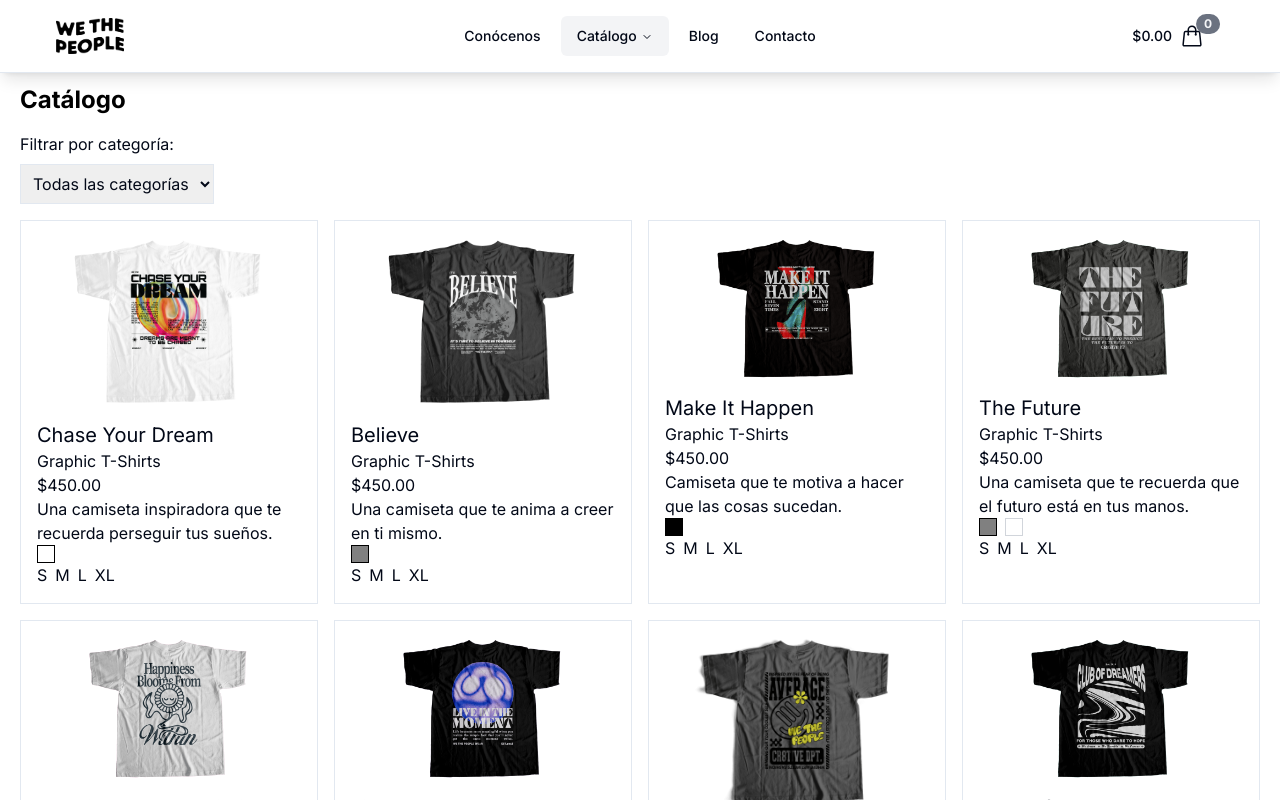
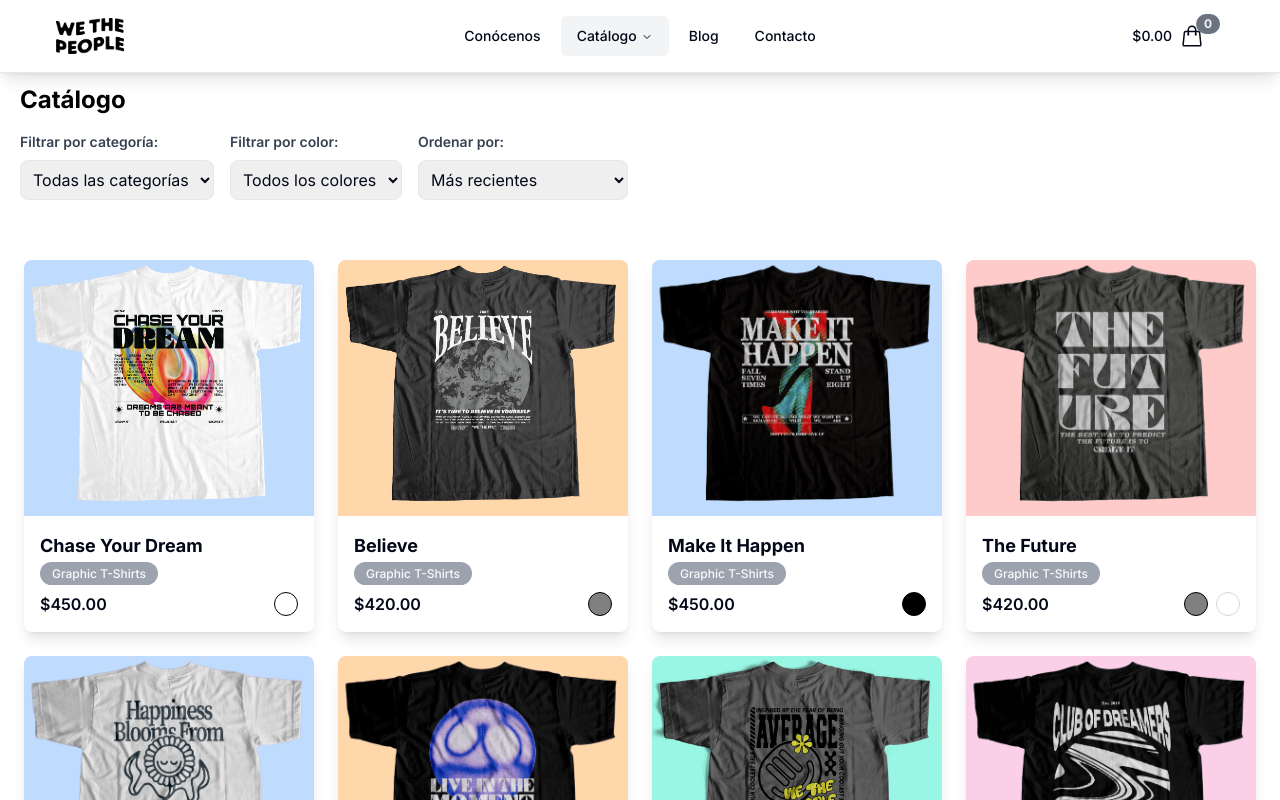
Before and after one commit to wethepeople-dev/wethepeoplewear, a Next.js app: page /catalogo in a window 1280 px wide. Shown: the top 800 px of the page. Built offline with nearby package versions, Linux system fonts and the light colour scheme.

Commit message:
product card style and filters

```diff
--- a/app/catalogo/page.tsx
+++ b/app/catalogo/page.tsx
@@ -4,15 +4,39 @@ import React, { useState } from 'react';
 import Navbar from "@/components/Navbar";
 import { productos } from '../data/productos';
 import { categorias } from '../data/categorias';
+import Link from 'next/link';
+
+// Definir una lista de colores
+const backgroundColors = [
+    'bg-red-200', 'bg-green-200', 'bg-blue-200', 'bg-yellow-200', 'bg-purple-200',
+    'bg-pink-200', 'bg-indigo-200', 'bg-teal-200', 'bg-orange-200', 'bg-lime-200'
+];
 
 export default function Catalogo() {
     const [selectedCategory, setSelectedCategory] = useState<number | null>(null);
+    const [selectedColor, setSelectedColor] = useState<string | null>(null);
+    const [sortOrder, setSortOrder] = useState<string>('recent');
 
-    const filteredProducts = selectedCategory
-        ? productos.filter((producto) => producto.categoriaId === selectedCategory)
-        : productos;
+    const filteredProducts = productos
+        .filter(producto => selectedCategory ? producto.categoriaId === selectedCategory : true)
+        .filter(producto => selectedColor ? producto.colores.includes(selectedColor) : true);
 
-    const sortedProducts = filteredProducts.sort((a, b) => new Date(b.releaseDate).getTime() - new Date(a.releaseDate).getTime());
+    const sortedProducts = filteredProducts.sort((a, b) => {
+        if (sortOrder === 'recent') {
+            return new Date(b.releaseDate).getTime() - new Date(a.releaseDate).getTime();
+        }
+        if (sortOrder === 'price-asc') {
+            const aPrice = a.variaciones.reduce((min, v) => v.precio < min ? v.precio : min, Infinity);
+            const bPrice = b.variaciones.reduce((min, v) => v.precio < min ? v.precio : min, Infinity);
+            return aPrice - bPrice;
+        }
+        if (sortOrder === 'price-desc') {
+            const aPrice = a.variaciones.reduce((max, v) => v.precio > max ? v.precio : max, -Infinity);
+            const bPrice = b.variaciones.reduce((max, v) => v.precio > max ? v.precio : max, -Infinity);
+            return bPrice - aPrice;
+        }
+        return 0;
+    });
 
     const [selectedColors, setSelectedColors] = useState<{ [key: number]: string }>({});
 
@@ -22,6 +46,9 @@ export default function Catalogo() {
             [productId]: color
         }));
     };
+
+    // Obtener un color de fondo aleatorio
+    const getRandomColor = () => backgroundColors[Math.floor(Math.random() * backgroundColors.length)];
 
     return (
         <main className="flex min-h-screen flex-col">
@@ -33,13 +60,14 @@ export default function Catalogo() {
             <section className="p-5 mt-16">
                 <h1 className="text-black text-2xl font-bold mb-4">Catálogo</h1>
 
-                {/* FILTER BY CATEGORY */}
-                <div className="mb-4">
-                    <label htmlFor="category" className="block mb-2">Filtrar por categoría:</label>
+                {/* FILTERS */}
+                <div className="flex flex-wrap gap-4 mb-4">
+                    <div>
+                        <label htmlFor="category" className="block mb-2 text-sm font-semibold text-gray-700">Filtrar por categoría:</label>
                         <select
                             id="category"
                             onChange={(e) => setSelectedCategory(Number(e.target.value) || null)}
-                        className="border p-2"
+                            className="border p-2 rounded-lg text-md"
                         >
                             <option value="">Todas las categorías</option>
                             {categorias.map((categoria) => (
@@ -48,37 +76,77 @@ export default function Catalogo() {
                         </select>
                     </div>
 
-                {/* PRODUCTS GRID */}
-                <div className="grid grid-cols-1 sm:grid-cols-2 md:grid-cols-3 lg:grid-cols-4 gap-4">
+                    <div>
+                        <label htmlFor="color" className="block mb-2 text-sm font-semibold text-gray-700">Filtrar por color:</label>
+                        <select
+                            id="color"
+                            onChange={(e) => setSelectedColor(e.target.value || null)}
+                            className="border p-2 rounded-lg text-md"
+                        >
+                            <option value="">Todos los colores</option>
+                            <option value="Negro">Negro</option>
+                            <option value="Gris">Gris</option>
+                            <option value="Blanco">Blanco</option>
+                        </select>
+                    </div>
+
+                    <div>
+                        <label htmlFor="sort" className="block mb-2 text-sm font-semibold text-gray-700">Ordenar por:</label>
+                        <select
+                            id="sort"
+                            onChange={(e) => setSortOrder(e.target.value)}
+                            className="border p-2 rounded-lg text-md"
+                        >
+                            <option value="recent">Más recientes</option>
+                            <option value="price-asc">Precio: Menor a Mayor</option>
+                            <option value="price-desc">Precio: Mayor a Menor</option>
+                        </select>
+                    </div>
+                </div>
+            </section>
+
+            <section className="grid grid-cols-1 gap-6 p-4 md:grid-cols-2 lg:grid-cols-3 xl:grid-cols-4 md:p-6">
+
                 {sortedProducts.map((producto) => {
                     const selectedColor = selectedColors[producto.id] || producto.colores[0];
+                    const randomBgColor = getRandomColor();
                     return (
-                            <div key={producto.id} className="border p-4">
-                                <img src={producto.fotos[selectedColor][0]} alt={`${producto.nombre} - ${selectedColor}`} className="mb-2" />
-                                <h2 className="text-xl">{producto.nombre}</h2>
-                                <p>{producto.categoriaNombre}</p>
-                                <p>${producto.variaciones.find(variacion => variacion.color === selectedColor)?.precio.toFixed(2)}</p>
-                                <p>{producto.descripcion}</p>
-                                <div className="flex space-x-2">
+                        <div key={producto.id} className="relative overflow-hidden rounded-lg bg-background shadow-lg transition-transform duration-300 ease-in-out hover:shadow-xl hover:-translate-y-2">
+                            <Link href="#" prefetch={false}>
+                                <span className="sr-only">View</span>
+                                <img src={producto.fotos[selectedColor][0]} alt={`${producto.nombre} - ${selectedColor}`} width={500} height={400} className={`object-cover w-full h-64 ${randomBgColor}`} />
+                            </Link>
+                            <div className="p-4">
+                                <h3 className="text-lg font-bold">{producto.nombre}</h3>
+                                <div className="mb-2">
+                                    <span className="rounded-full bg-gray-400 px-3 py-1 text-xs font-medium text-primary-foreground">
+                                        {producto.categoriaNombre}
+                                    </span>
+                                </div>
+                                <div className="flex items-center justify-between">
+                                    <p className="text-base font-semibold">${producto.variaciones.find(variacion => variacion.color === selectedColor)?.precio.toFixed(2)}</p>
+                                    <div className="flex items-center gap-2">
                                         {producto.colores.map((color) => (
                                             <button
                                                 key={color}
                                                 onClick={() => handleColorChange(producto.id, color)}
-                                            className={`p-2 border ${selectedColor === color ? 'border-black' : 'border-gray-300'}`}
+                                                className={`h-6 w-6 rounded-full border ${selectedColor === color ? 'border-black' : 'border-gray-300'}`}
                                                 style={{ backgroundColor: color.toLowerCase() === 'negro' ? 'black' : color.toLowerCase() === 'gris' ? 'gray' : color.toLowerCase() === 'blanco' ? 'white' : '' }}
                                                 aria-label={color}
                                             />
                                         ))}
                                     </div>
-                                <div>
+                                </div>
+                                {/* <div>
                                     {producto.variaciones.find(variacion => variacion.color === selectedColor)?.tallas.map((talla) => (
                                         <span key={talla} className="mr-2">{talla}</span>
                                     ))}
+                                </div> */}
                             </div>
                         </div>
                     );
                 })}
-                </div>
+
             </section>
         </main>
     );
--- a/app/data/productos.ts
+++ b/app/data/productos.ts
@@ -46,9 +46,9 @@ export const productos: Producto[] = [
         descripcion: "Una camiseta que te anima a creer en ti mismo.",
         colores: ["Gris"],
         variaciones: [
-            // { color: "Negro", precio: 450, tallas: ["S", "M", "L", "XL"] },
-            { color: "Gris", precio: 450, tallas: ["S", "M", "L", "XL"] },
-            // { color: "Blanco", precio: 450, tallas: ["S", "M", "L", "XL"] },
+            // { color: "Negro", precio: 420, tallas: ["S", "M", "L", "XL"] },
+            { color: "Gris", precio: 420, tallas: ["S", "M", "L", "XL"] },
+            // { color: "Blanco", precio: 420, tallas: ["S", "M", "L", "XL"] },
         ],
         fotos: {
             // "Negro": ["https://example.com/images/believe-black-front.png", "https://example.com/images/believe-black-back.png"],
@@ -84,9 +84,9 @@ export const productos: Producto[] = [
         descripcion: "Una camiseta que te recuerda que el futuro está en tus manos.",
         colores: ["Gris", "Blanco"],
         variaciones: [
-            // { color: "Negro", precio: 450, tallas: ["S", "M", "L", "XL"] },
-            { color: "Gris", precio: 450, tallas: ["S", "M", "L", "XL"] },
-            { color: "Blanco", precio: 450, tallas: ["S", "M", "L", "XL"] },
+            // { color: "Negro", precio: 420, tallas: ["S", "M", "L", "XL"] },
+            { color: "Gris", precio: 420, tallas: ["S", "M", "L", "XL"] },
+            { color: "Blanco", precio: 420, tallas: ["S", "M", "L", "XL"] },
         ],
         fotos: {
             // "Negro": ["https://example.com/images/the-future-black-front.png", "https://example.com/images/the-future-black-back.png"],
@@ -103,9 +103,9 @@ export const productos: Producto[] = [
         descripcion: "Una camiseta que te recuerda que la felicidad viene desde dentro.",
         colores: ["Blanco"],
         variaciones: [
-            // { color: "Negro", precio: 450, tallas: ["S", "M", "L", "XL"] },
-            // { color: "Gris", precio: 450, tallas: ["S", "M", "L", "XL"] },
-            { color: "Blanco", precio: 450, tallas: ["S", "M", "L", "XL"] },
+            // { color: "Negro", precio: 400, tallas: ["S", "M", "L", "XL"] },
+            // { color: "Gris", precio: 400, tallas: ["S", "M", "L", "XL"] },
+            { color: "Blanco", precio: 400, tallas: ["S", "M", "L", "XL"] },
         ],
         fotos: {
             // "Negro": ["https://example.com/images/happiness-from-within-black-front.png", "https://example.com/images/happiness-from-within-black-back.png"],
@@ -141,9 +141,9 @@ export const productos: Producto[] = [
         descripcion: "Una camiseta que te inspira a sobresalir y evitar la mediocridad.",
         colores: ["Gris", "Blanco"],
         variaciones: [
-            // { color: "Negro", precio: 450, tallas: ["S", "M", "L", "XL"] },
-            { color: "Gris", precio: 450, tallas: ["S", "M", "L", "XL"] },
-            { color: "Blanco", precio: 450, tallas: ["S", "M", "L", "XL"] },
+            // { color: "Negro", precio: 400, tallas: ["S", "M", "L", "XL"] },
+            { color: "Gris", precio: 400, tallas: ["S", "M", "L", "XL"] },
+            { color: "Blanco", precio: 400, tallas: ["S", "M", "L", "XL"] },
         ],
         fotos: {
             // "Negro": ["https://example.com/images/fear-of-being-average-black-front.png", "https://example.com/images/fear-of-being-average-black-back.png"],
@@ -160,9 +160,9 @@ export const productos: Producto[] = [
         descripcion: "Camiseta para aquellos que sueñan en grande.",
         colores: ["Negro", "Blanco"],
         variaciones: [
-            { color: "Negro", precio: 450, tallas: ["S", "M", "L", "XL"] },
-            // { color: "Gris", precio: 450, tallas: ["S", "M", "L", "XL"] },
-            { color: "Blanco", precio: 450, tallas: ["S", "M", "L", "XL"] },
+            { color: "Negro", precio: 400, tallas: ["S", "M", "L", "XL"] },
+            // { color: "Gris", precio: 400, tallas: ["S", "M", "L", "XL"] },
+            { color: "Blanco", precio: 400, tallas: ["S", "M", "L", "XL"] },
         ],
         fotos: {
             "Negro": ["/camisas/clubofdreamers_negra_back.png", "/camisas/clubofdreamers_negra_both.png"],
@@ -198,9 +198,9 @@ export const productos: Producto[] = [
         descripcion: "Una camiseta que celebra el arte en nuestras vidas.",
         colores: ["Negro"],
         variaciones: [
-            { color: "Negro", precio: 450, tallas: ["S", "M", "L", "XL"] },
-            // { color: "Gris", precio: 450, tallas: ["S", "M", "L", "XL"] },
-            // { color: "Blanco", precio: 450, tallas: ["S", "M", "L", "XL"] },
+            { color: "Negro", precio: 420, tallas: ["S", "M", "L", "XL"] },
+            // { color: "Gris", precio: 420, tallas: ["S", "M", "L", "XL"] },
+            // { color: "Blanco", precio: 420, tallas: ["S", "M", "L", "XL"] },
         ],
         fotos: {
             "Negro": ["/camisas/artinourlives_negra_back.png", "/camisas/artinourlives_negra_both.png"],
@@ -236,9 +236,9 @@ export const productos: Producto[] = [
         descripcion: "Una camiseta que te motiva a soñar en grande.",
         colores: ["Blanco"],
         variaciones: [
-            // { color: "Negro", precio: 450, tallas: ["S", "M", "L", "XL"] },
-            // { color: "Gris", precio: 450, tallas: ["S", "M", "L", "XL"] },
-            { color: "Blanco", precio: 450, tallas: ["S", "M", "L", "XL"] },
+            // { color: "Negro", precio: 400, tallas: ["S", "M", "L", "XL"] },
+            // { color: "Gris", precio: 400, tallas: ["S", "M", "L", "XL"] },
+            { color: "Blanco", precio: 400, tallas: ["S", "M", "L", "XL"] },
         ],
         fotos: {
             // "Negro": ["https://example.com/images/dream-big-black-front.png", "https://example.com/images/dream-big-black-back.png"],
@@ -255,9 +255,9 @@ export const productos: Producto[] = [
         descripcion: "Camiseta que te recuerda buscar lo positivo en la vida.",
         colores: ["Negro", "Blanco"],
         variaciones: [
-            { color: "Negro", precio: 450, tallas: ["S", "M", "L", "XL"] },
-            // { color: "Gris", precio: 450, tallas: ["S", "M", "L", "XL"] },
-            { color: "Blanco", precio: 450, tallas: ["S", "M", "L", "XL"] },
+            { color: "Negro", precio: 420, tallas: ["S", "M", "L", "XL"] },
+            // { color: "Gris", precio: 420, tallas: ["S", "M", "L", "XL"] },
+            { color: "Blanco", precio: 420, tallas: ["S", "M", "L", "XL"] },
         ],
         fotos: {
             "Negro": ["/camisas/seekthepositive_negra_back.png", "/camisas/seekthepositive_negra_front.png", "/camisas/seekthepositive_negra_both.png"],
@@ -293,9 +293,9 @@ export const productos: Producto[] = [
         descripcion: "Camiseta inspiradora para aquellos que siguen sus sueños.",
         colores: ["Negro"],
         variaciones: [
-            { color: "Negro", precio: 450, tallas: ["S", "M", "L", "XL"] },
-            // { color: "Gris", precio: 450, tallas: ["S", "M", "L", "XL"] },
-            // { color: "Blanco", precio: 450, tallas: ["S", "M", "L", "XL"] },
+            { color: "Negro", precio: 400, tallas: ["S", "M", "L", "XL"] },
+            // { color: "Gris", precio: 400, tallas: ["S", "M", "L", "XL"] },
+            // { color: "Blanco", precio: 400, tallas: ["S", "M", "L", "XL"] },
         ],
         fotos: {
             "Negro": ["/camisas/comeonkid_negra_back.png", "/camisas/comeonkid_negra_both.png"],
--- a/app/globals.css
+++ b/app/globals.css
@@ -70,6 +70,7 @@
   * {
     @apply border-border;
   }
+
   body {
     @apply bg-background text-foreground;
   }
--- /dev/null
+++ b/components/ui/select.tsx
@@ -0,0 +1,160 @@
+"use client"
+
+import * as React from "react"
+import * as SelectPrimitive from "@radix-ui/react-select"
+import { Check, ChevronDown, ChevronUp } from "lucide-react"
+
+import { cn } from "@/lib/utils"
+
+const Select = SelectPrimitive.Root
+
+const SelectGroup = SelectPrimitive.Group
+
+const SelectValue = SelectPrimitive.Value
+
+const SelectTrigger = React.forwardRef<
+  React.ElementRef<typeof SelectPrimitive.Trigger>,
+  React.ComponentPropsWithoutRef<typeof SelectPrimitive.Trigger>
+>(({ className, children, ...props }, ref) => (
+  <SelectPrimitive.Trigger
+    ref={ref}
+    className={cn(
+      "flex h-10 w-full items-center justify-between rounded-md border border-input bg-background px-3 py-2 text-sm ring-offset-background placeholder:text-muted-foreground focus:outline-none focus:ring-2 focus:ring-ring focus:ring-offset-2 disabled:cursor-not-allowed disabled:opacity-50 [&>span]:line-clamp-1",
+      className
+    )}
+    {...props}
+  >
+    {children}
+    <SelectPrimitive.Icon asChild>
+      <ChevronDown className="h-4 w-4 opacity-50" />
+    </SelectPrimitive.Icon>
+  </SelectPrimitive.Trigger>
+))
+SelectTrigger.displayName = SelectPrimitive.Trigger.displayName
+
+const SelectScrollUpButton = React.forwardRef<
+  React.ElementRef<typeof SelectPrimitive.ScrollUpButton>,
+  React.ComponentPropsWithoutRef<typeof SelectPrimitive.ScrollUpButton>
+>(({ className, ...props }, ref) => (
+  <SelectPrimitive.ScrollUpButton
+    ref={ref}
+    className={cn(
+      "flex cursor-default items-center justify-center py-1",
+      className
+    )}
+    {...props}
+  >
+    <ChevronUp className="h-4 w-4" />
+  </SelectPrimitive.ScrollUpButton>
+))
+SelectScrollUpButton.displayName = SelectPrimitive.ScrollUpButton.displayName
+
+const SelectScrollDownButton = React.forwardRef<
+  React.ElementRef<typeof SelectPrimitive.ScrollDownButton>,
+  React.ComponentPropsWithoutRef<typeof SelectPrimitive.ScrollDownButton>
+>(({ className, ...props }, ref) => (
+  <SelectPrimitive.ScrollDownButton
+    ref={ref}
+    className={cn(
+      "flex cursor-default items-center justify-center py-1",
+      className
+    )}
+    {...props}
+  >
+    <ChevronDown className="h-4 w-4" />
+  </SelectPrimitive.ScrollDownButton>
+))
+SelectScrollDownButton.displayName =
+  SelectPrimitive.ScrollDownButton.displayName
+
+const SelectContent = React.forwardRef<
+  React.ElementRef<typeof SelectPrimitive.Content>,
+  React.ComponentPropsWithoutRef<typeof SelectPrimitive.Content>
+>(({ className, children, position = "popper", ...props }, ref) => (
+  <SelectPrimitive.Portal>
+    <SelectPrimitive.Content
+      ref={ref}
+      className={cn(
+        "relative z-50 max-h-96 min-w-[8rem] overflow-hidden rounded-md border bg-popover text-popover-foreground shadow-md data-[state=open]:animate-in data-[state=closed]:animate-out data-[state=closed]:fade-out-0 data-[state=open]:fade-in-0 data-[state=closed]:zoom-out-95 data-[state=open]:zoom-in-95 data-[side=bottom]:slide-in-from-top-2 data-[side=left]:slide-in-from-right-2 data-[side=right]:slide-in-from-left-2 data-[side=top]:slide-in-from-bottom-2",
+        position === "popper" &&
+          "data-[side=bottom]:translate-y-1 data-[side=left]:-translate-x-1 data-[side=right]:translate-x-1 data-[side=top]:-translate-y-1",
+        className
+      )}
+      position={position}
+      {...props}
+    >
+      <SelectScrollUpButton />
+      <SelectPrimitive.Viewport
+        className={cn(
+          "p-1",
+          position === "popper" &&
+            "h-[var(--radix-select-trigger-height)] w-full min-w-[var(--radix-select-trigger-width)]"
+        )}
+      >
+        {children}
+      </SelectPrimitive.Viewport>
+      <SelectScrollDownButton />
+    </SelectPrimitive.Content>
+  </SelectPrimitive.Portal>
+))
+SelectContent.displayName = SelectPrimitive.Content.displayName
+
+const SelectLabel = React.forwardRef<
+  React.ElementRef<typeof SelectPrimitive.Label>,
+  React.ComponentPropsWithoutRef<typeof SelectPrimitive.Label>
+>(({ className, ...props }, ref) => (
+  <SelectPrimitive.Label
+    ref={ref}
+    className={cn("py-1.5 pl-8 pr-2 text-sm font-semibold", className)}
+    {...props}
+  />
+))
+SelectLabel.displayName = SelectPrimitive.Label.displayName
+
+const SelectItem = React.forwardRef<
+  React.ElementRef<typeof SelectPrimitive.Item>,
+  React.ComponentPropsWithoutRef<typeof SelectPrimitive.Item>
+>(({ className, children, ...props }, ref) => (
+  <SelectPrimitive.Item
+    ref={ref}
+    className={cn(
+      "relative flex w-full cursor-default select-none items-center rounded-sm py-1.5 pl-8 pr-2 text-sm outline-none focus:bg-accent focus:text-accent-foreground data-[disabled]:pointer-events-none data-[disabled]:opacity-50",
+      className
+    )}
+    {...props}
+  >
+    <span className="absolute left-2 flex h-3.5 w-3.5 items-center justify-center">
+      <SelectPrimitive.ItemIndicator>
+        <Check className="h-4 w-4" />
+      </SelectPrimitive.ItemIndicator>
+    </span>
+
+    <SelectPrimitive.ItemText>{children}</SelectPrimitive.ItemText>
+  </SelectPrimitive.Item>
+))
+SelectItem.displayName = SelectPrimitive.Item.displayName
+
+const SelectSeparator = React.forwardRef<
+  React.ElementRef<typeof SelectPrimitive.Separator>,
+  React.ComponentPropsWithoutRef<typeof SelectPrimitive.Separator>
+>(({ className, ...props }, ref) => (
+  <SelectPrimitive.Separator
+    ref={ref}
+    className={cn("-mx-1 my-1 h-px bg-muted", className)}
+    {...props}
+  />
+))
+SelectSeparator.displayName = SelectPrimitive.Separator.displayName
+
+export {
+  Select,
+  SelectGroup,
+  SelectValue,
+  SelectTrigger,
+  SelectContent,
+  SelectLabel,
+  SelectItem,
+  SelectSeparator,
+  SelectScrollUpButton,
+  SelectScrollDownButton,
+}
--- a/package.json
+++ b/package.json
@@ -13,6 +13,7 @@
     "@radix-ui/react-dialog": "^1.0.5",
     "@radix-ui/react-label": "^2.0.2",
     "@radix-ui/react-navigation-menu": "^1.1.4",
+    "@radix-ui/react-select": "^2.1.1",
     "@radix-ui/react-separator": "^1.0.3",
     "@radix-ui/react-slot": "^1.0.2",
     "class-variance-authority": "^0.7.0",
```
Also changed, not shown: 1 other file (tests, documents, lock files or other folders). Lines whose indentation alone changed are shown as unchanged.
